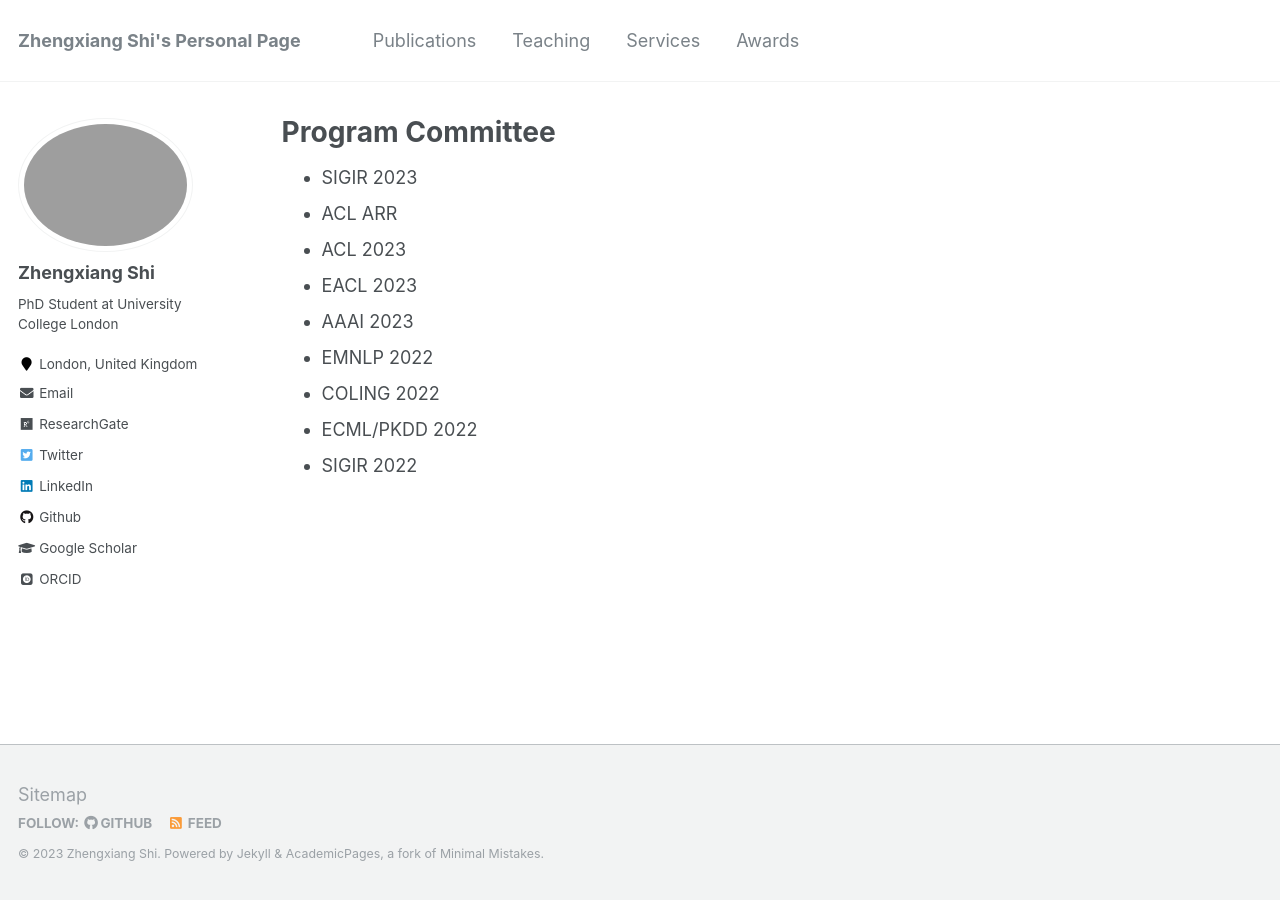
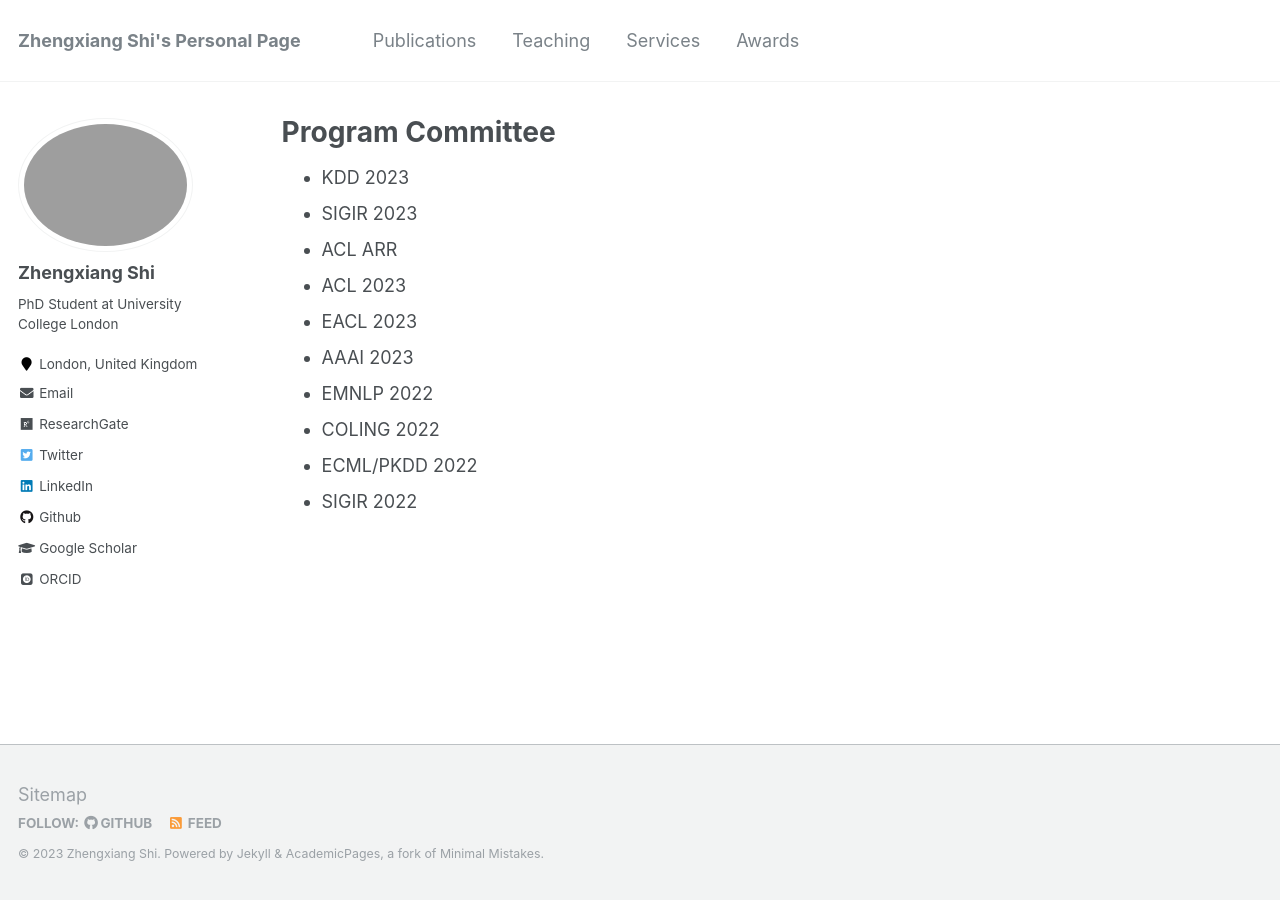
Before and after one commit to ZhengxiangShi/zhengxiangshi.github.io, a Jekyll site: the page built from _pages/services.md, in a window 1280 px wide. Built offline with Jekyll 4.4.1, drawn with Linux system fonts in a browser that asks for light colours; some web fonts are replaced.

Commit message:
update service

```diff
--- a/_pages/services.md
+++ b/_pages/services.md
@@ -5,6 +5,7 @@ permalink: /services/
 author_profile: true
 ---
 
+- KDD 2023
 - SIGIR 2023
 - ACL ARR
 - ACL 2023
```
